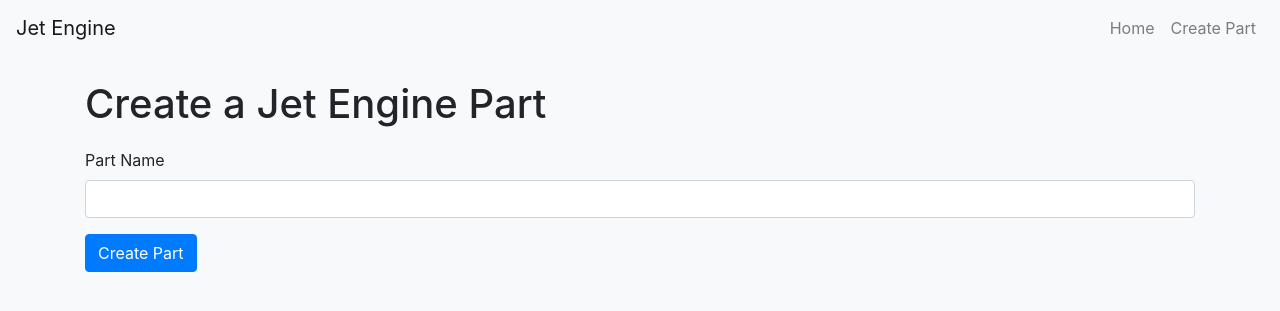
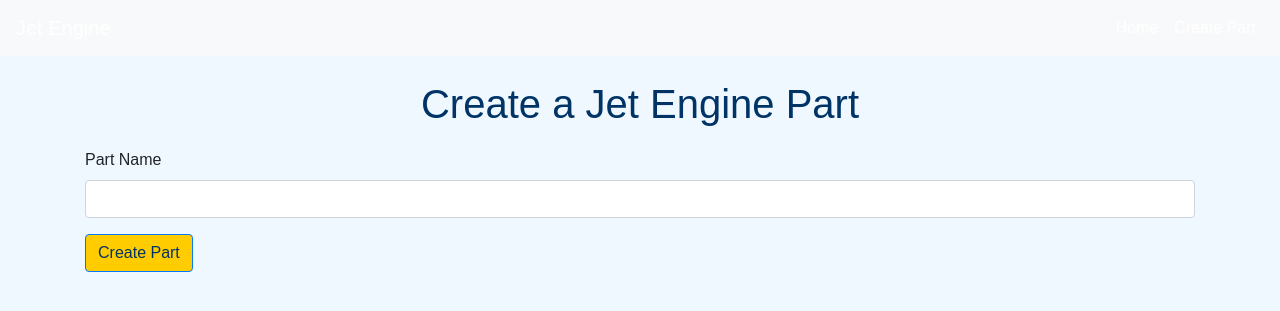
Before and after one commit to Kyrtap1309/Enginy, a Flask app: page /create_part in a window 1280 px wide. Shown: the top 311 px of the page. Run offline with Flask 3, Linux system fonts and the light colour scheme; some libraries are stand-ins or nearby versions.

Commit message:
Update styles

```diff
--- a/Enginy/static/css/styles.css
+++ b/Enginy/static/css/styles.css
@@ -1,11 +1,44 @@
 body {
-    background-color: #f8f9fa;
+    background-color: #f0f8ff;  /* jasnoniebieski kolor przypominający niebo */
+    font-family: 'Arial', sans-serif;
 }
 
 .navbar {
-    margin-bottom: 20px;
+    background-color: #003366; /* ciemnoniebieski kolor */
+    color: #ffffff;
+}
+
+.navbar .navbar-brand, .navbar .nav-link {
+    color: #ffffff !important; /* kolor tekstu na białe */
+}
+
+.navbar .nav-link:hover {
+    color: #ffcc00 !important; /* kolor po najechaniu */
 }
 
 h1 {
     margin-bottom: 20px;
+    color: #003366;
+    text-align: center;
 }
+
+.list-group-item {
+    background-color: #e6f7ff; /* jasnoniebieski kolor dla elementów listy */
+}
+
+.btn {
+    background-color: #ffcc00; /* żółty kolor dla przycisków */
+    color: #003366; /* ciemnoniebieski kolor tekstu */
+}
+
+.btn:hover {
+    background-color: #ffd700; /* jaśniejszy odcień żółtego po najechaniu */
+}
+
+footer {
+    text-align: center;
+    margin-top: 20px;
+    padding: 10px;
+    background-color: #003366;
+    color: #ffffff;
+}
```
